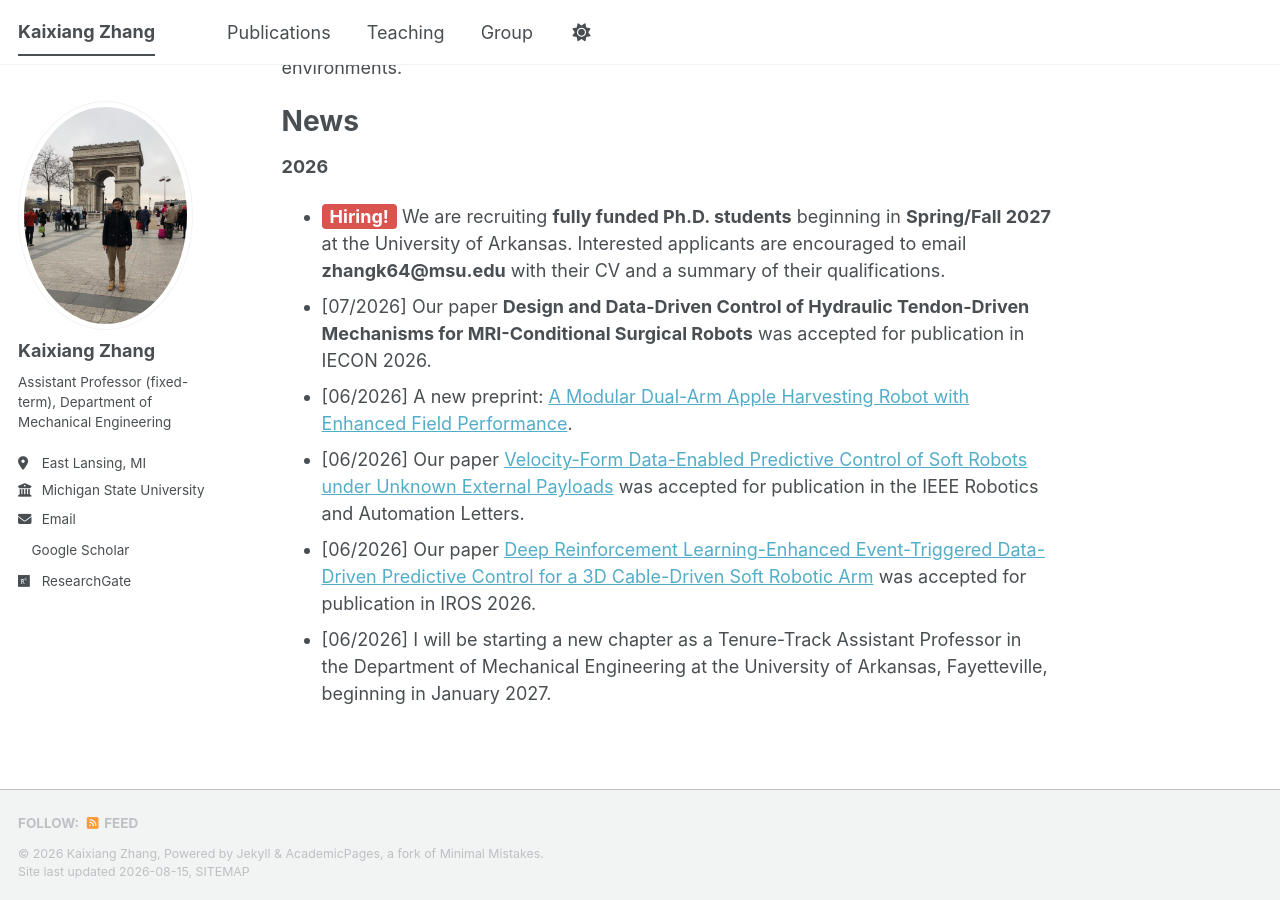
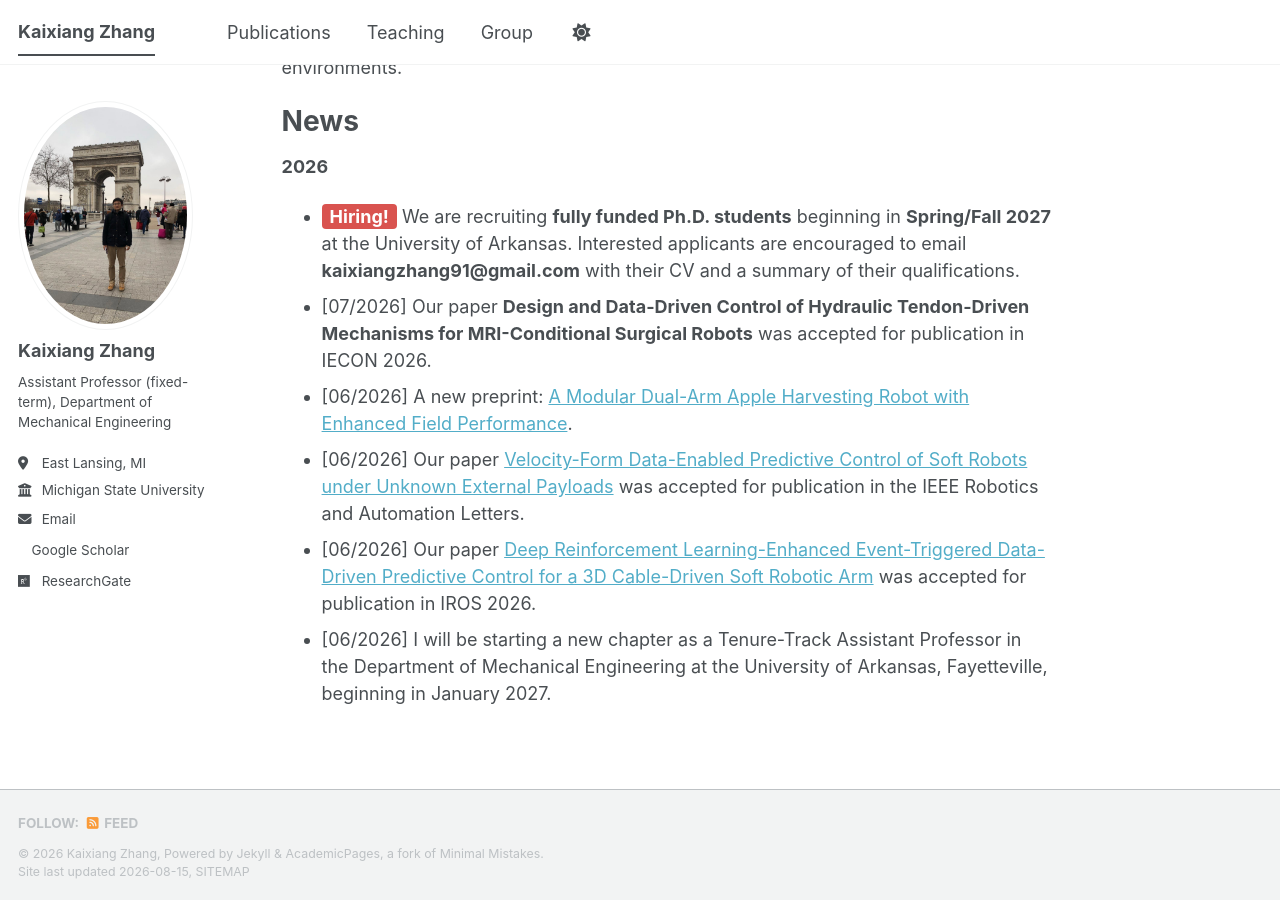
Before and after one commit to kaixiang-zhang91/kaixiang-zhang91.github.io, a Jekyll site: the page built from _pages/about.md, in a window 1280 px wide and 900 px high, scrolled down 537 px. Built offline with Jekyll 4.4.1, drawn with Linux system fonts in a browser that asks for light colours; a style sheet for code colours, icons or effects is not loaded.

Commit message:
Update contact email for Ph.D. applicants

```diff
--- a/_pages/about.md
+++ b/_pages/about.md
@@ -20,7 +20,7 @@ My primary research interests lie in automation and robotics, through cross-disc
 **2026**
 - <span style="background:#d9534f; color:white; padding:2px 8px; border-radius:4px;"><strong>Hiring!</strong></span>
   We are recruiting **fully funded Ph.D. students** beginning in **Spring/Fall 2027** at the University of Arkansas.
-  Interested applicants are encouraged to email **zhangk64@msu.edu** with their CV and a summary of their qualifications.
+  Interested applicants are encouraged to email **kaixiangzhang91@gmail.com** with their CV and a summary of their qualifications.
 - [07/2026] Our paper **Design and Data-Driven Control of Hydraulic Tendon-Driven Mechanisms for MRI-Conditional Surgical Robots** was accepted for publication in IECON 2026.
 - [06/2026] A new preprint: [A Modular Dual-Arm Apple Harvesting Robot with Enhanced Field Performance](https://arxiv.org/abs/2606.14089).
 - [06/2026] Our paper [Velocity-Form Data-Enabled Predictive Control of Soft Robots under Unknown External Payloads](https://ieeexplore.ieee.org/document/11560943) was accepted for publication in the IEEE Robotics and Automation Letters.
```
